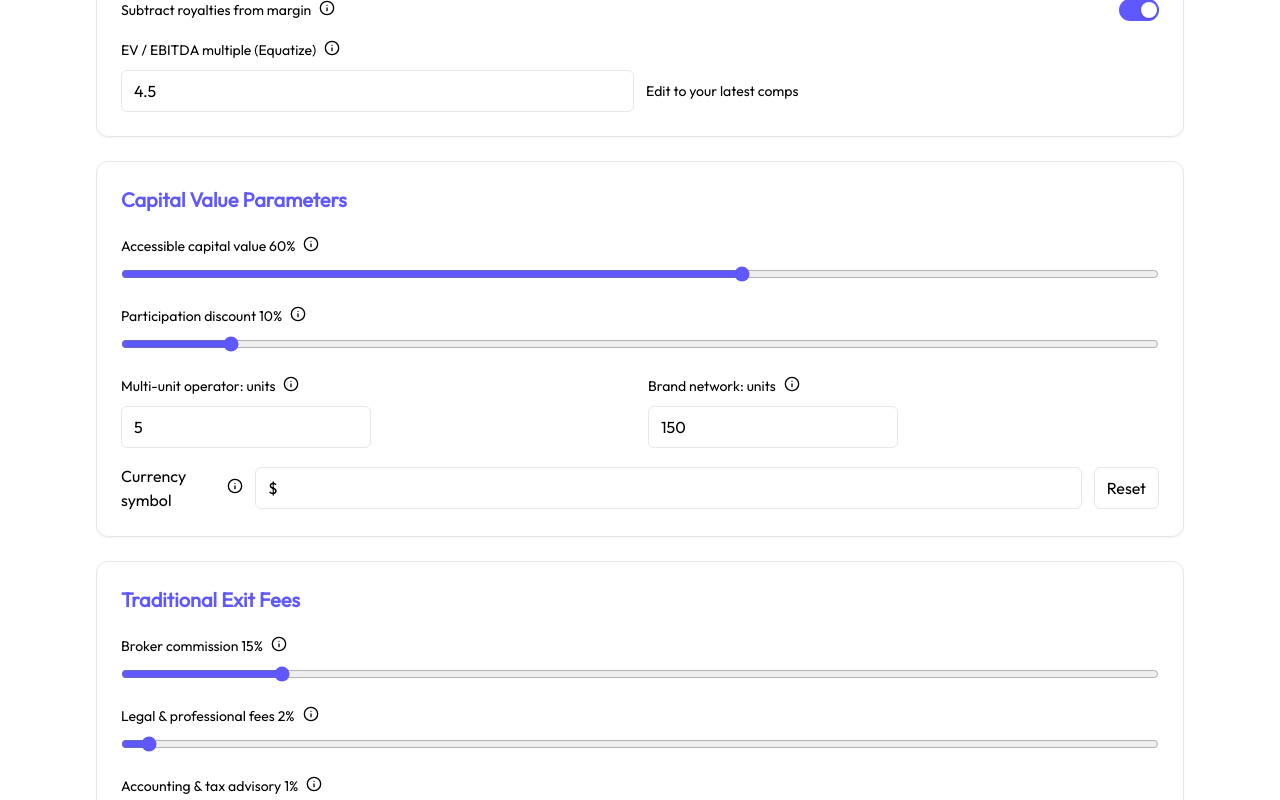
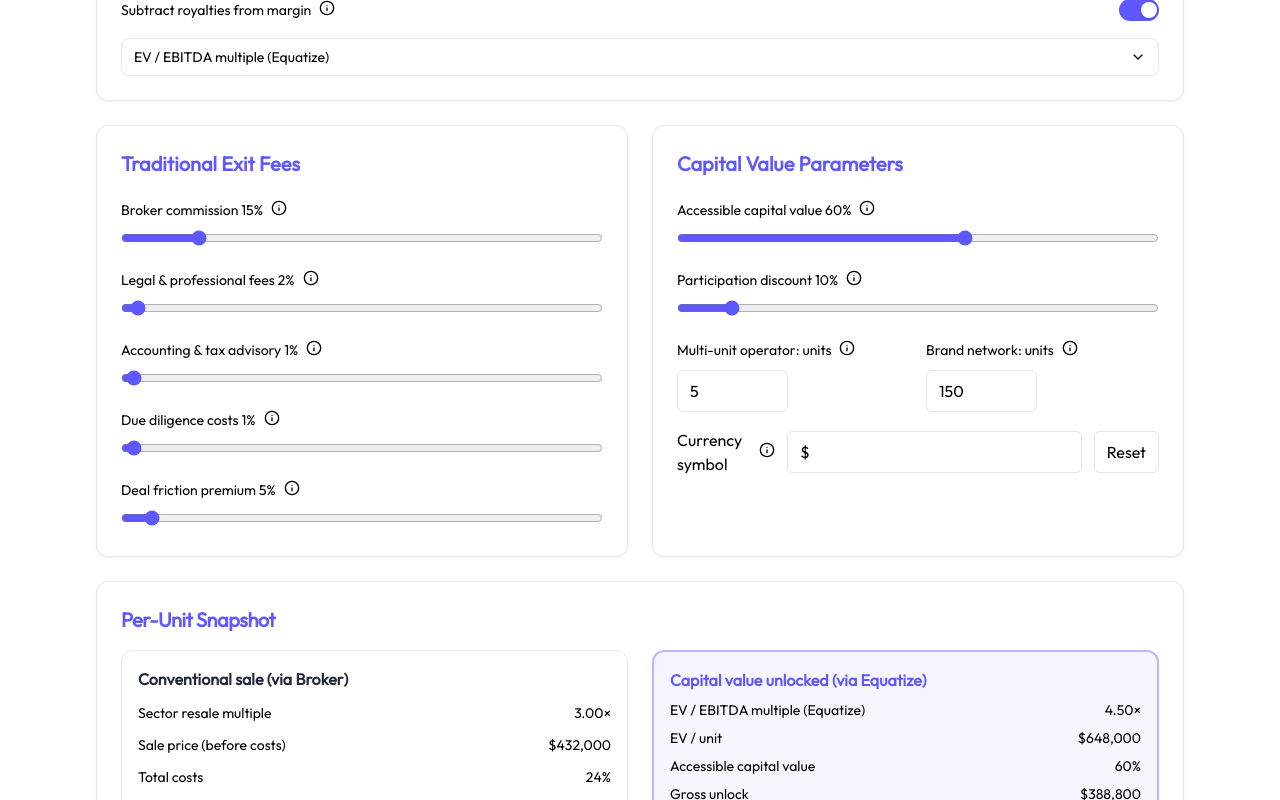
Before and after one commit to 34nd0m/equatize-calculator, a Next.js app: page / in a window 1280 px wide. Shown: the part 660-1460 px from the top of the page. Built offline with nearby package versions, Linux system fonts and the light colour scheme.

Commit message:
Update page.tsx

```diff
--- a/src/app/page.tsx
+++ b/src/app/page.tsx
@@ -2,7 +2,7 @@
 
 import React, { useMemo, useState } from "react";
 
-import { Info } from "lucide-react";
+import { Info, ChevronDown } from "lucide-react";
 import { motion } from "framer-motion";
 import {
   ResponsiveContainer,
@@ -354,6 +354,7 @@ export default function Calculator() {
   const [unitsNetwork, setUnitsNetwork] = useState(150);
   const [ccy, setCcy] = useState("$");
   const [includeRoyaltyInMargin, setIncludeRoyaltyInMargin] = useState(true);
+  const [showMultiple, setShowMultiple] = useState(false);
 
   function applySectorPreset(key: keyof typeof sectorPresets) {
     const p = sectorPresets[key];
@@ -509,11 +510,62 @@ export default function Calculator() {
                 </div>
                 <Switch checked={includeRoyaltyInMargin} onCheckedChange={setIncludeRoyaltyInMargin} />
               </div>
-              <NumberField id="multiple" label="EV / EBITDA multiple (Equatize)" value={multiple} onChange={setMultiple} step={0.1} suffix="Edit to your latest comps" help="Illustrative multiple reflecting a standardized, lower-risk instrument versus small-business resales." />
+              <div className="rounded-lg border">
+                <button
+                  type="button"
+                  onClick={() => setShowMultiple((s) => !s)}
+                  className="w-full flex items-center justify-between px-3 py-2"
+                >
+                  <span className="text-sm font-medium">EV / EBITDA multiple (Equatize)</span>
+                  <motion.span
+                    initial={false}
+                    animate={{ rotate: showMultiple ? 180 : 0 }}
+                    transition={{ duration: 0.2 }}
+                    className="text-muted-foreground"
+                  >
+                    <ChevronDown className="w-4 h-4" />
+                  </motion.span>
+                </button>
+
+                <motion.div
+                  initial={false}
+                  animate={showMultiple ? { height: "auto", opacity: 1 } : { height: 0, opacity: 0 }}
+                  transition={{ duration: 0.25 }}
+                  style={{ overflow: "hidden" }}
+                >
+                  <div className="px-3 pb-3">
+                    <NumberField
+                      id="multiple"
+                      label="Multiple"
+                      value={multiple}
+                      onChange={setMultiple}
+                      step={0.1}
+                      suffix="Edit to your latest comps"
+                      help="Illustrative multiple reflecting a standardized, lower-risk instrument versus small-business resales."
+                    />
+                  </div>
+                </motion.div>
+              </div>
               </div>
           </CardContent>
         </Card>
 
+        <div className="grid md:grid-cols-2 gap-6">
+          {/* Left: Traditional Exit Fees */}
+          <Card className="rounded-2xl shadow-sm">
+            <CardContent className="p-6 space-y-5">
+              <h2 className="text-xl font-semibold text-[#5f58ff]">Traditional Exit Fees</h2>
+              <div className="grid gap-4">
+                <PctSlider id="brokerCommissionPct" label="Broker commission" value={brokerCommissionPct} onChange={setBrokerCommissionPct} help="Typical percentage paid to a business broker on sale proceeds." />
+                <PctSlider id="legalProfessionalPct" label="Legal & professional fees" value={legalProfessionalPct} onChange={setLegalProfessionalPct} help="External counsel and other professional costs tied to the sale." />
+                <PctSlider id="accountingTaxPct" label="Accounting & tax advisory" value={accountingTaxPct} onChange={setAccountingTaxPct} help="Preparation, quality-of-earnings, and tax structuring support." />
+                <PctSlider id="dueDiligencePct" label="Due diligence costs" value={dueDiligencePct} onChange={setDueDiligencePct} help="Third-party reports, inspections, and other diligence items." />
+                <PctSlider id="frictionPremiumPct" label="Deal friction premium" value={frictionPremiumPct} onChange={setFrictionPremiumPct} help="Slippage from negotiation, holdbacks, escrows, and execution risk." />
+              </div>
+            </CardContent>
+          </Card>
+
+          {/* Right: Capital Value Parameters */}
           <Card className="rounded-2xl shadow-sm">
             <CardContent className="p-6 space-y-5">
               <h2 className="text-xl font-semibold text-[#5f58ff]">Capital Value Parameters</h2>
@@ -537,24 +589,12 @@ export default function Calculator() {
                     </PopoverContent>
                   </Popover>
                   <Input className="w-24" value={ccy} maxLength={3} onChange={(e) => setCcy(e.target.value || "$")} />
-                <Button variant="ghost" size="sm" onClick={resetDefaults}>Reset</Button>
+                  <Button onClick={resetDefaults}>Reset</Button>
                 </div>
               </div>
             </CardContent>
           </Card>
-
-        <Card className="rounded-2xl shadow-sm">
-          <CardContent className="p-6 space-y-5">
-            <h2 className="text-xl font-semibold text-[#5f58ff]">Traditional Exit Fees</h2>
-            <div className="grid gap-4">
-              <PctSlider id="brokerCommissionPct" label="Broker commission" value={brokerCommissionPct} onChange={setBrokerCommissionPct} help="Typical percentage paid to a business broker on sale proceeds." />
-              <PctSlider id="legalProfessionalPct" label="Legal & professional fees" value={legalProfessionalPct} onChange={setLegalProfessionalPct} help="External counsel and other professional costs tied to the sale." />
-              <PctSlider id="accountingTaxPct" label="Accounting & tax advisory" value={accountingTaxPct} onChange={setAccountingTaxPct} help="Preparation, quality-of-earnings, and tax structuring support." />
-              <PctSlider id="dueDiligencePct" label="Due diligence costs" value={dueDiligencePct} onChange={setDueDiligencePct} help="Third-party reports, inspections, and other diligence items." />
-              <PctSlider id="frictionPremiumPct" label="Deal friction premium" value={frictionPremiumPct} onChange={setFrictionPremiumPct} help="Slippage from negotiation, holdbacks, escrows, and execution risk." />
         </div>
-          </CardContent>
-        </Card>
 
         <Card className="rounded-2xl shadow-sm">
           <CardContent className="p-6 space-y-4">
@@ -607,6 +647,10 @@ export default function Calculator() {
             {/* Equatize Capital Value Release */}
             <div className="rounded-xl border-2 border-[#5f58ff]/40 bg-[#5f58ff]/5 p-4 space-y-2 shadow-sm">
               <div className="font-semibold text-[#5f58ff]">Capital value unlocked (via Equatize)</div>
+              <div className="flex justify-between text-sm">
+                <span className="text-muted-foreground">EV / EBITDA multiple (Equatize)</span>
+                <span className="font-medium">{multiple.toFixed(2)}×</span>
+              </div>
               <div className="flex justify-between text-sm">
                 <span className="text-muted-foreground">EV / unit</span>
                 <span className="font-medium">{currency(perUnit.enterpriseValue, ccy)}</span>
```
Lines whose indentation alone changed are shown as unchanged.
